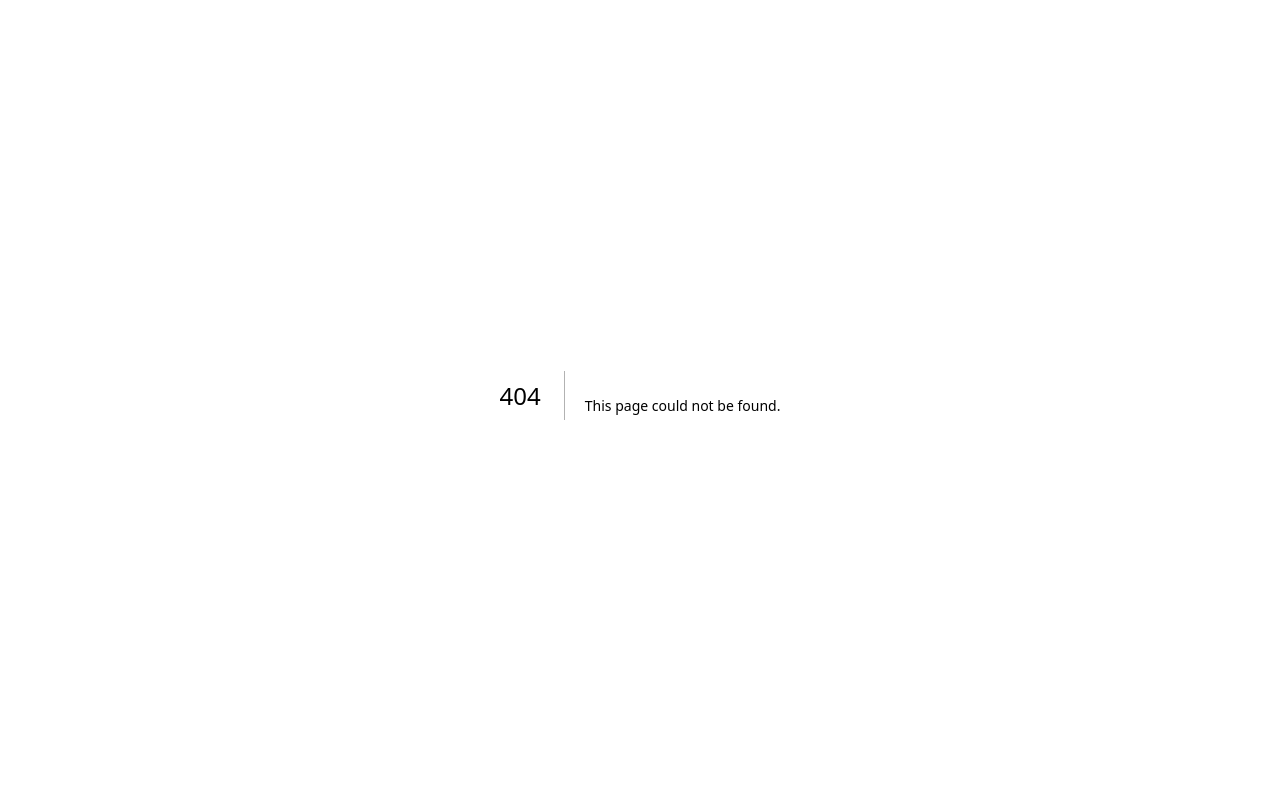
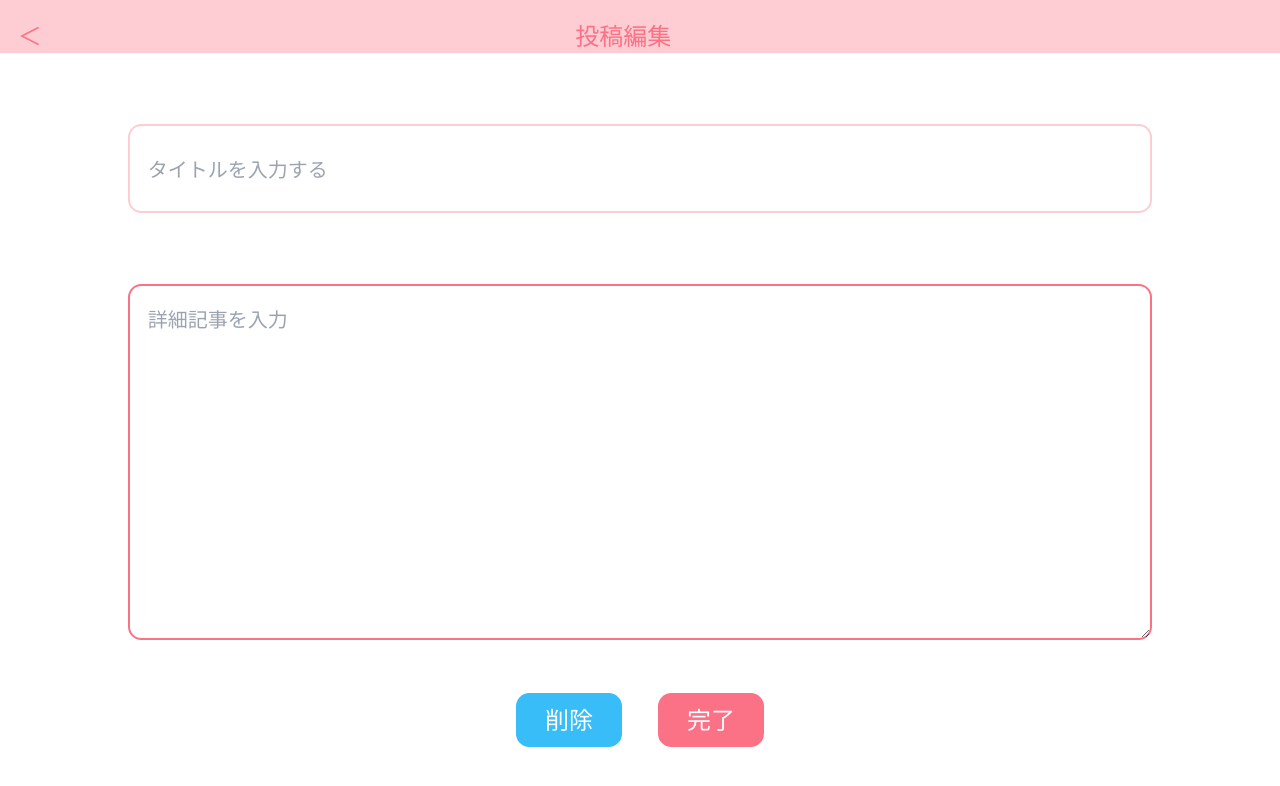
Before and after one commit to beppumisato/international-marriage-community, a Next.js app: page /blog/edit/1 in a window 1280 px wide. Before the commit this address had no page. Shown: the top 786 px of the page. Built offline with nearby package versions, Linux system fonts and the light colour scheme; no server answers; the database is empty; a web font is replaced by a local one.

Commit message:
編集機能実装

```diff
--- a/src/app/blog/page.tsx
+++ b/src/app/blog/add/page.tsx
@@ -1,8 +1,7 @@
 'use client';
 
 import React, { useRef } from 'react';
-import Header from '../components/common/Header';
-import { title } from 'process';
+import Header from '../../components/common/Header';
 import { useRouter } from 'next/navigation';
 
 const postBlog = async (
@@ -31,7 +30,7 @@ export default function BlogPage() {
 
     await postBlog(titleRef.current?.value, descriptionRef.current?.value);
 
-    router.push('/mypage');
+    router.push('/timeline/allblog');
   };
 
   return (
--- /dev/null
+++ b/src/app/blog/edit/[id]/page.tsx
@@ -0,0 +1,96 @@
+'use client';
+
+import React, { useEffect, useRef } from 'react';
+import Link from 'next/link';
+import { useRouter } from 'next/navigation';
+
+const editBlog = async (
+  title: string | undefined,
+  description: string | undefined,
+  id: number,
+) => {
+  const res = await fetch(`http://localhost:3000/api/blog/${id}`, {
+    method: 'PUT',
+    headers: {
+      'Content-Type': 'application/json',
+    },
+    body: JSON.stringify({ title, description, id }),
+  });
+
+  return res.json();
+};
+
+const getBlogById = async (id: number) => {
+  const res = await fetch(`http://localhost:3000/api/blog/${id}`);
+  const data = await res.json();
+  return data.post;
+};
+
+export default function EditPage({ params }: { params: { id: number } }) {
+  const router = useRouter();
+  const titleRef = useRef<HTMLInputElement | null>(null);
+  const descriptionRef = useRef<HTMLTextAreaElement | null>(null);
+
+  const handleSubmit = async (e: React.FormEvent) => {
+    e.preventDefault();
+
+    await editBlog(
+      titleRef.current?.value,
+      descriptionRef.current?.value,
+      params.id,
+    );
+
+    router.push('/timeline/allblog');
+  };
+
+  useEffect(() => {
+    getBlogById(params.id)
+      .then((data) => {
+        console.log(data);
+        if (titleRef.current && descriptionRef.current) {
+          titleRef.current.value = data.title;
+          descriptionRef.current.value = data.description;
+        }
+      })
+      .catch((err) => {});
+  }, []);
+
+  return (
+    <div className='font-kosugi'>
+      <div className='flex text-rose-400 bg-rose-200 h-6 text-[24px] mb-4 p-2'>
+        <Link href={`/mypage/`}>＜</Link>
+        <div className='ml-60'>投稿編集</div>
+      </div>
+
+      <form onSubmit={handleSubmit}>
+        <div className='flex justify-center'>
+          <input
+            ref={titleRef}
+            placeholder='タイトルを入力する'
+            type='text'
+            className='p-2 m-4 w-4/5 h-10 rounded-md border-2 border-rose-200 text-[20px]'
+          />
+        </div>
+        <div className='flex justify-center'>
+          <textarea
+            ref={descriptionRef}
+            placeholder='詳細記事を入力'
+            className='p-2 m-4 w-4/5 h-40 rounded-md border-2 border-rose-400 text-[20px]'
+          />
+        </div>
+        <div className='flex justify-center'>
+          <button className='text-[24px] bg-sky-400 text-white rounded-md hover:bg-sky-500 w-12 h-6 m-2'>
+            削除
+          </button>
+
+          <button
+            type='submit'
+            className='text-[24px] bg-rose-400 text-white rounded-md hover:bg-rose-500 w-12 h-6 m-2'
+          >
+            完了
+          </button>
+        </div>
+      </form>
+    </div>
+  );
+}
--- a/src/app/edit/page.tsx
+++ /dev/null
@@ -1,38 +0,0 @@
-import React from 'react';
-import Link from 'next/link';
-
-export default function EditPage() {
-  return (
-    <div className='font-kosugi'>
-      <div className='flex text-rose-400 bg-rose-200 h-6 text-[24px] mb-4 p-2'>
-        <Link href={`/mypage/`}>＜</Link>
-        <div className='ml-60'>投稿編集</div>
-      </div>
-      <div className='flex justify-center'>
-        <div className='p-2 m-4 w-4/5 h-10 rounded-md border-2 border-rose-200 text-slate-300 text-[20px]'>
-          タイトルの編集
-        </div>
-      </div>
-      <div className='flex justify-center'>
-        <div className='p-2 m-4 w-4/5 h-40 rounded-md border-2 border-rose-200 text-slate-300 text-[20px]'>
-          記事の編集
-        </div>
-      </div>
-      <div className='flex justify-center'>
-        <button
-          type='submit'
-          className='text-[24px] bg-sky-400 text-white rounded-md hover:bg-sky-500 w-12 h-6 m-2'
-        >
-          削除
-        </button>
-
-        <button
-          type='submit'
-          className='text-[24px] bg-rose-400 text-white rounded-md hover:bg-rose-500 w-12 h-6 m-2'
-        >
-          完了
-        </button>
-      </div>
-    </div>
-  );
-}
--- a/src/app/timeline/allblog/page.tsx
+++ b/src/app/timeline/allblog/page.tsx
@@ -17,14 +17,21 @@ async function fetchAllBlogs() {
 export default function AllBlogPage() {
   const { user } = useUserState();
   const [posts, setPosts] = useState<Post[]>([]);
+
   useEffect(() => {
     fetchAllBlogs().then((posts) => {
       setPosts(posts);
     });
   }, []);
 
+  const handleSubmit = async (e: React.FormEvent) => {
+    e.preventDefault();
+  };
+
   return (
-    <div className='font-kosugi'>
+    <>
+      <form onSubmit={handleSubmit}>
+        <div className='font-kosugi p-2'>
           {posts.map((post) => (
             <div key={post.id} className='p-2 pt-0 m-2 mt-0'>
               <div>
@@ -43,13 +50,17 @@ export default function AllBlogPage() {
                     <h2 className='mt-1 text-[18px]'>{post.description}</h2>
                   </div>
                 </div>
-            <div className='absolute left-6 text-[18px]'>{user?.nickname}</div>
+                <div className='absolute left-6 text-[18px]'>
+                  {user?.nickname}
+                </div>
+                <div className='flex justify-end'>
                   <Link
-              href={`/edit/`}
-              className='flex justify-end text-rose-300 text-[24px]'
+                    href={`/blog/edit/${post.id}`}
+                    className='text-rose-300 text-[24px]'
                   >
                     ...
                   </Link>
+                </div>
               </div>
               <div className='border-b border-rose-200'></div>
             </div>
@@ -61,5 +72,7 @@ export default function AllBlogPage() {
             ></img>
           </div>
         </div>
+      </form>
+    </>
   );
 }
```
Lines whose indentation alone changed are shown as unchanged.
